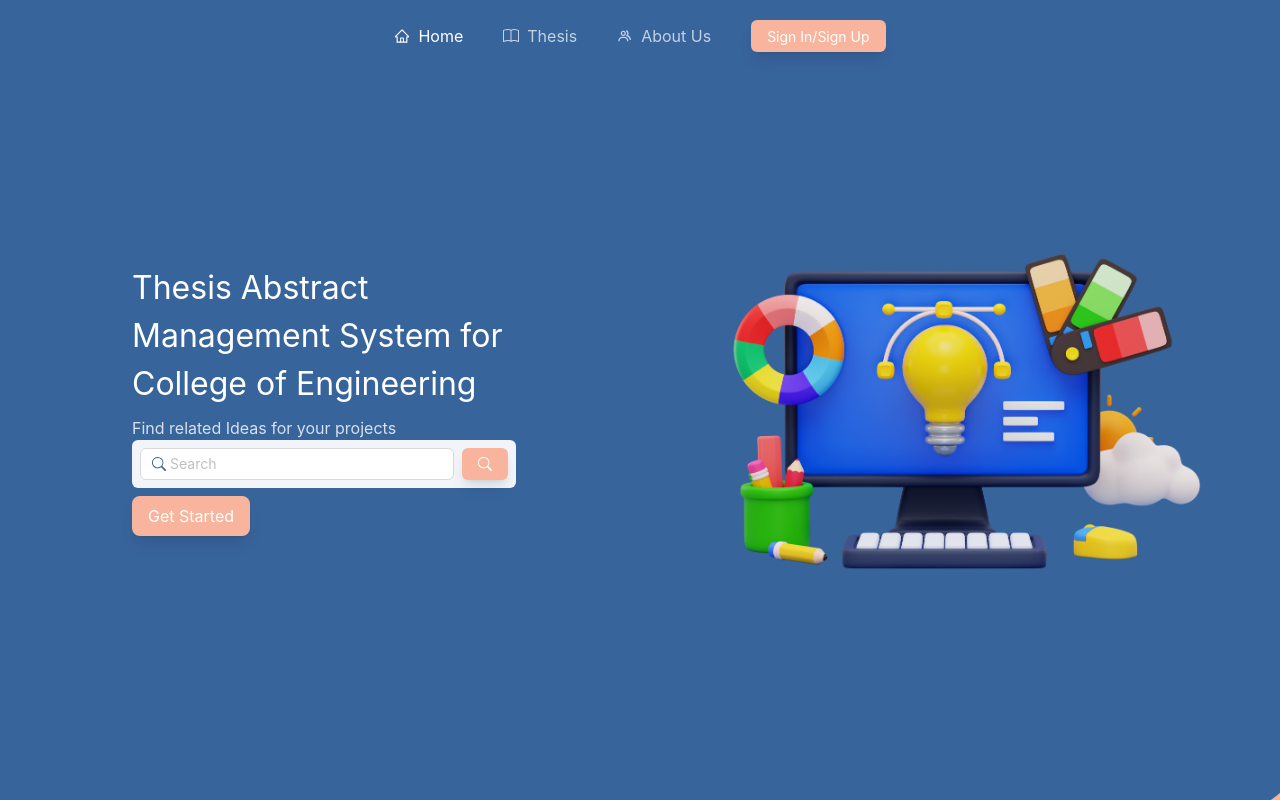
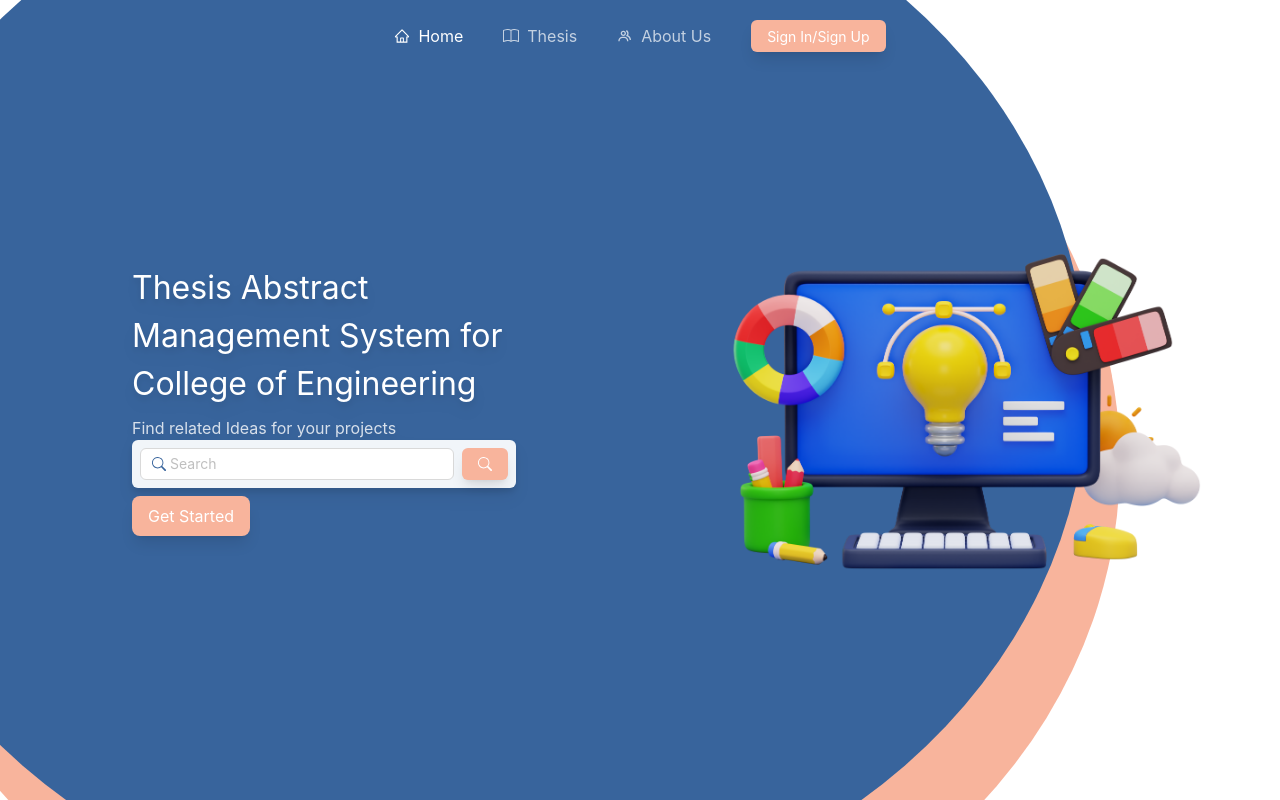
Before and after one commit to TorrCod/thesis-abstract, a Next.js app: page / in a window 1280 px wide. Built offline with nearby package versions, Linux system fonts and the light colour scheme; no server answers; the database is empty.

Commit message:
bg fixed

```diff
--- a/src/components/background.tsx
+++ b/src/components/background.tsx
@@ -4,7 +4,20 @@ import Image from "next/image";
 const Background = () => {
   return (
     <div className="bg-circle">
-      <Image priority={true} src="/bg-circles.svg" alt="background" fill />
+      <svg
+        viewBox="0 0 2123 1932"
+        fill="none"
+        xmlns="http://www.w3.org/2000/svg"
+      >
+        <ellipse
+          cx="1088.5"
+          cy="1032.5"
+          rx="1034.5"
+          ry="899.5"
+          fill="#F8B49C"
+        />
+        <ellipse cx="1034.5" cy="899.5" rx="1034.5" ry="899.5" fill="#38649C" />
+      </svg>
     </div>
   );
 };
--- a/src/components/layout.tsx
+++ b/src/components/layout.tsx
@@ -6,16 +6,17 @@ import NavBar from "./navbar";
 
 const Layout = ({ children }: { children: React.ReactNode }) => {
   return (
-    <main>
     <GlobalWrapper>
       <UserWrapper>
         <AntD_Config>
           <NavBar />
+          <main>
+            <Background />
             {children}
+          </main>
         </AntD_Config>
       </UserWrapper>
     </GlobalWrapper>
-    </main>
   );
 };
 
--- a/src/pages/aboutus.tsx
+++ b/src/pages/aboutus.tsx
@@ -7,9 +7,10 @@ import { CiLocationOn } from "react-icons/ci";
 
 const AboutUs = () => {
   return (
+    <>
       <section>
-      <div>
-        <div className="relative h-[15em] w-3/4 m-auto">
+        <div className="text-white">
+          <div className="relative h-[15em] w-3/4 m-auto ">
             <Image
               style={{ objectFit: "cover" }}
               src={"/book.svg"}
@@ -17,38 +18,37 @@ const AboutUs = () => {
               fill
             />
           </div>
-        <h1 className="text-center text-lg">
+          <h1 className="text-center my-4" style={{ fontSize: "1.4rem" }}>
             THESIS ABSTRACT MANAGEMENT SYSTEM FOR COLLEGE OF ENGINEERING
           </h1>
-        <p>
+          <p className="opacity-80 text-center">
             Welcome to our Thesis Abstract Management System for the College of
             Engineering in Morong Rizal! We are a team of undergraduate computer
             engineering students from the University of Rizal System in Morong
-          Rizal, Philippines. Our goal is to provide a user-friendly and
-          efficient system for managing thesis abstract submissions for the
-          College of Engineering.
+            Rizal, Philippines.
           </p>
         </div>
-      <Divider />
-      <div>
+        <div className="pt-32">
           <div className="relative h-[15em] w-3/4 m-auto">
             <Image
-            style={{ objectFit: "cover" }}
+              style={{ objectFit: "contain" }}
               src={"/goals.svg"}
               alt="goal"
               fill
             />
           </div>
-        <h1 className="text-center text-lg">WHAT GOALS WE INTENDED TO DO?</h1>
-        <p>
+          <h1 className="text-center my-4 opacity-80">
+            WHAT GOALS WE INTENDED TO DO?
+          </h1>
+          <p className="opacity-80 text-center">
             Our mission is to streamline the thesis submission process for
-          students and faculty. We understand that submitting a thesis can be a
-          daunting and timeconsuming task, which is why we developed our Thesis
-          Abstract Management System to simplify the process and reduce errors.
+            students and faculty. We understand that submitting a thesis can be
+            a daunting and timeconsuming task, which is why we developed our
+            Thesis Abstract Management System to simplify the process and reduce
+            errors.
           </p>
         </div>
-      <Divider />
-      <div>
+        <div className="pt-32">
           <div className="relative h-[15em] w-3/4 m-auto">
             <Image
               style={{ objectFit: "cover" }}
@@ -57,51 +57,54 @@ const AboutUs = () => {
               fill
             />
           </div>
-        <p>
-          Welcome to our Thesis Abstract Management System for the College of
-          Engineering in Morong Rizal! We are a team of undergraduate computer
-          engineering students from the University of Rizal System in Morong
-          Rizal, Philippines. Our goal is to provide a user-friendly and
-          efficient system for managing thesis abstract submissions for the
-          College of Engineering.
+          <h1 className="opacity-80 text-center py-5">TENACITY</h1>
+          <p className="opacity-80 text-center">
+            The development of our Thesis Abstract Management System began as a
+            response to the challenges faced by students and faculty in managing
+            thesis abstract submissions. We are proud to have achieved several
+            milestones along the way, including the successful completion of the
+            system's prototype and beta testing.
           </p>
         </div>
-      <Divider />
-      <div>
-        <div>
+        <div className="pt-32">
+          <div className="bg-slate-100 shadow-md p-5 rounded-lg m-5 text-justify">
             By using our system, students and faculty will benefit from improved
             efficiency, reduced errors, and increased transparency. In addition,
             our Thesis Abstract Management System also provides a platform for
             real-time feedback and support.
           </div>
-        <div>
-          By using our system, students and faculty will benefit from improved
-          efficiency, reduced errors, and increased transparency. In addition,
-          our Thesis Abstract Management System also provides a platform for
-          real-time feedback and support.
+          <div className="bg-slate-100 shadow-md p-5 rounded-lg m-5 text-justify">
+            Our system's key features include a userfriendly interface, an
+            easy-to-use submission process, and a real-time tracking system.
+            These features allow students and faculty to submit and manage their
+            thesis abstracts with ease and transparency.
           </div>
         </div>
-      <Divider />
-      <div>
-        <h1 className="text-lg">GET IN TOUCH</h1>
-        <p>
+        <div className="pt-32">
+          <div className="p-5">
+            <h1 className="my-4 opacity-80">GET IN TOUCH</h1>
+            <p className="opacity-80">
               If you have any questions or need technical support, please don't
-          hesitate to contact our team. You can find our contact information on
-          our website.
+              hesitate to contact our team. You can find our contact information
+              on our website.
             </p>
-        <div>
-          <AiOutlinePhone />
+            <div className="flex flex-col gap-2">
+              <div className="flex items-center gap-3 mt-5">
+                <AiOutlinePhone color="#38649C" size={"1.5em"} />
                 torreschristian@gmail.com
               </div>
-        <div>
-          <AiOutlineMail />
+              <div className="flex items-center gap-3">
+                <AiOutlineMail color="#38649C" size={"1.5em"} />
                 09683680391
               </div>
-        <div>
-          <CiLocationOn />
+              <div className="flex items-center gap-3">
+                <CiLocationOn color="#38649C" size={"1.5em"} />
                 URS MORONG
               </div>
-        <Card title="Message Us">
+            </div>
+          </div>
+          <div className="bg-slate-100 mx-5 shadow-md rounded-xl p-5">
+            <h3 className="py-5 opacity-80">Direct Message</h3>
             <Form>
               <Form.Item>
                 <Input placeholder="name" />
@@ -110,41 +113,42 @@ const AboutUs = () => {
                 <Input placeholder="email" />
               </Form.Item>
               <Form.Item>
-              <TextArea placeholder="message... " />
+                <TextArea autoSize={{ minRows: 8 }} placeholder="message... " />
               </Form.Item>
               <Form.Item>
                 <PriButton>SEND</PriButton>
               </Form.Item>
             </Form>
-        </Card>
           </div>
-      <Divider />
-      <div>
-        <h1 className="text-center">RESEARCHER</h1>
-        <div>
-          <div>
+        </div>
+      </section>
+      <div className="mt-32 bg-[#38649C] relative text-white p-2">
+        <h1 className="text-center py-10 opacity-80">RESEARCHER</h1>
+        <div className="grid grid-cols-2 gap-5">
+          <div className="flex flex-col place-items-center">
             <Avatar size={"large"} />
             <div>Christian Bert Torres</div>
           </div>
-          <div>
+          <div className="flex flex-col place-items-center">
             <Avatar size={"large"} />
             <div>Christian Bert Torres</div>
           </div>
-          <div>
+          <div className="flex flex-col place-items-center">
             <Avatar size={"large"} />
             <div>Christian Bert Torres</div>
           </div>
-          <div>
-            <Avatar size={"large"} />
-            <div>Christian Bert Torres</div>
-          </div>
-          <div>
+          <div className="flex flex-col place-items-center">
             <Avatar size={"large"} />
             <div>Christian Bert Torres</div>
           </div>
         </div>
+        <p className="text-center py-10 opacity-80">
+          Our team is composed of dedicated computer engineering students with
+          expertise in software development and programming. We are passionate
+          about creating innovative solutions to complex problems.
+        </p>
       </div>
-    </section>
+    </>
   );
 };
 
--- a/src/pages/index.tsx
+++ b/src/pages/index.tsx
@@ -2,8 +2,16 @@ import Head from "next/head";
 import Image from "next/image";
 import { PriButton } from "@/components/button";
 import Search from "@/components/search";
+import { useEffect } from "react";
 
 export default function Home() {
+  useEffect(() => {
+    document.body.style.overflow = "hidden";
+    return () => {
+      document.body.style.overflow = "visible";
+    };
+  }, []);
+
   return (
     <>
       <Head>
@@ -17,12 +25,12 @@ export default function Home() {
         <meta name="viewport" content="width=device-width, initial-scale=1" />
       </Head>
       <section>
-        <header className="relative text-white md:grid md:grid-cols-2 place-items-center md:h-screen">
+        <header className="relative text-white md:grid md:grid-cols-2 place-items-center md:h-screen md:max-h-[70em]">
           <div className="flex flex-col gap-2 max-w-sm">
-            <h1>
+            <h1 className="drop-shadow-lg">
               Thesis Abstract Management System for College of Engineering
             </h1>
-            <div className="text-white/80">
+            <div className="text-white/80 drop-shadow-lg">
               Find related Ideas for your projects
               <Search />
             </div>
--- a/src/styles/globals.css
+++ b/src/styles/globals.css
@@ -27,24 +27,15 @@ section {
   min-height: 100vh;
 }
 
-main::before {
-  background: url(/bg-circles.svg) no-repeat center center fixed;
-  -webkit-background-size: contain;
-  -moz-background-size: contain;
-  -o-background-size: contain;
-  background-size: 50em;
-  position: fixed;
-  height: 100%;
-  width: 100vw;
-  z-index: -100;
-  background-position: -20em -10em;
-  content: "";
-}
-
 html,
 body {
   max-width: 100vw;
   overflow-x: hidden;
+  position: relative;
+}
+
+main {
+  overflow-y: hidden;
   position: relative;
 }
 
@@ -55,12 +46,12 @@ a {
 
 .bg-circle {
   position: absolute;
-  width: 80em;
-  height: 80em;
-  top: -20em;
-  left: -20em;
-  z-index: -10;
-  border: 1px solid red;
+  width: 100%;
+  min-width: 40em;
+  top: 0em;
+  left: 0em;
+  transform: scale(2);
+  z-index: -100;
 }
 
 h1 {
--- a/src/styles/mediaqueries.css
+++ b/src/styles/mediaqueries.css
@@ -1,38 +1,21 @@
 @media (min-width: 768px) {
-  main {
+  main,
+  section {
     padding-top: 0;
   }
 
   .bg-circle {
     position: absolute;
-    width: 180%;
-    height: 180%;
-    min-width: 130em;
-    top: -80%;
-    left: -50%;
-    z-index: -10;
-  }
-
-  main::before {
-    background: url(/bg-circles.svg) no-repeat center center fixed;
-    -webkit-background-size: cover;
-    -moz-background-size: cover;
-    -o-background-size: cover;
-    background-size: 135em;
-    position: fixed;
-    height: 100%;
-    width: 100vw;
-    z-index: -100;
-    background-position: -30em -50em;
-    content: "";
+    width: 100%;
+    min-width: 60em;
+    max-width: 200em;
+    top: -10em;
+    left: -10em;
+    transform: scale(1);
   }
 }
 
 @media (min-width: 690px) {
-  section {
-    padding-top: 0;
-  }
-
   .thesis_items {
     display: grid;
     grid-template-columns: repeat(3, 1fr);
```
Lines whose indentation alone changed are shown as unchanged.
